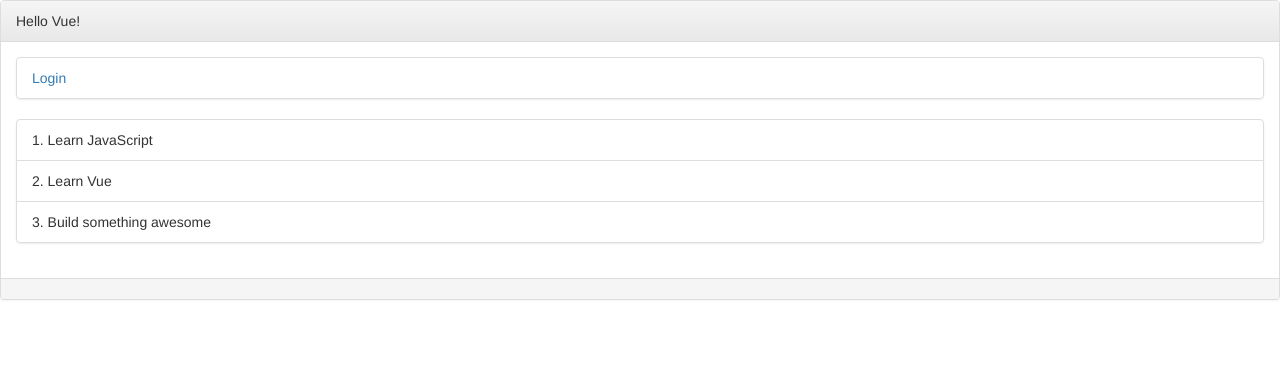
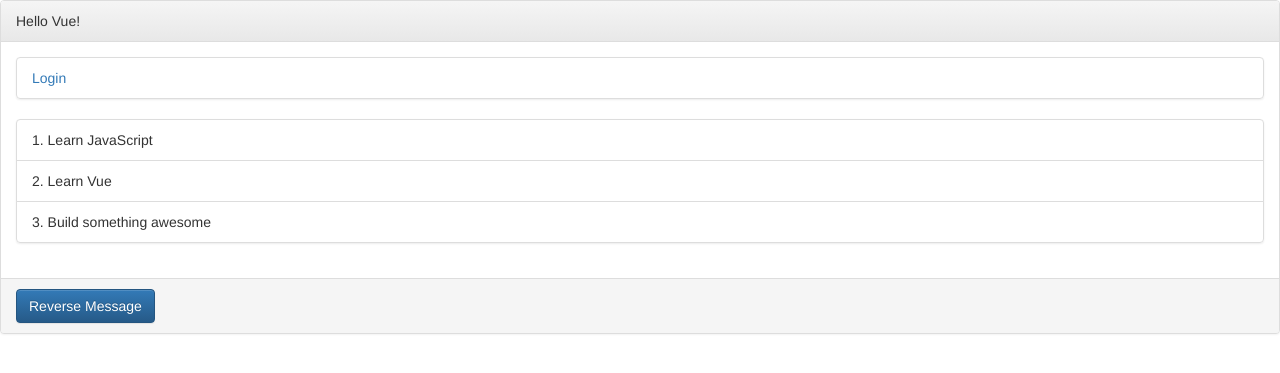
Before and after one commit to hdknr/sample-vue-django, a Django app: page / in a window 1280 px wide. Shown: the top 373 px of the page. Run offline with Django 3.2, Linux system fonts and the light colour scheme; some libraries are stand-ins or nearby versions.

Commit message:
v-on and method call

```diff
--- a/web/theme/templates/articles/article/index.html
+++ b/web/theme/templates/articles/article/index.html
@@ -29,6 +29,11 @@ var app = new Vue({
      { text: 'Learn Vue' },
      { text: 'Build something awesome' }
    ]
+ },
+ methods: {
+    reverseMessage: function () {
+      this.message = this.message.split('').reverse().join('')
+    }
   }
 })
 </script>
@@ -62,6 +67,7 @@ var app = new Vue({
   </div>
 
   <div class="panel-footer">
+    <button v-on:click="reverseMessage" class="btn btn-primary">Reverse Message</button>
   </div>
 
 </div>
```
